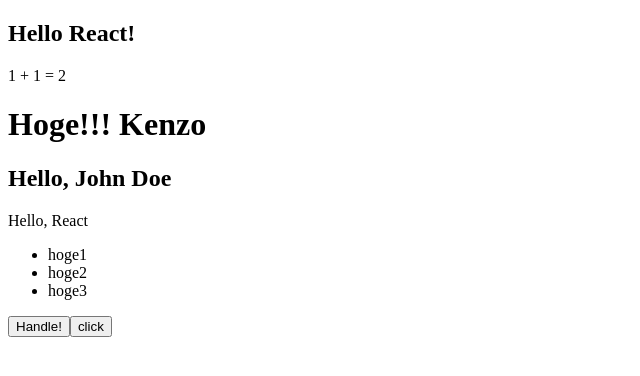
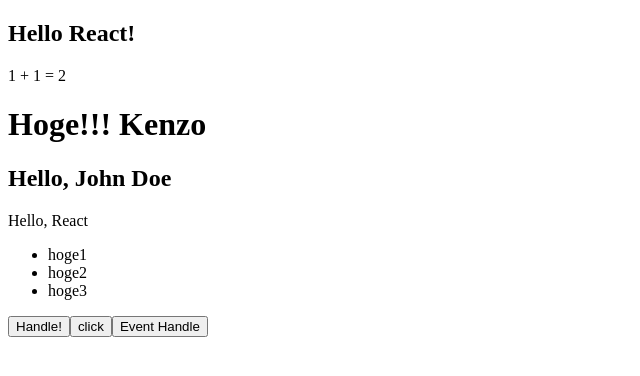
Before and after one commit to kenzo-tanaka/ReactSandbox, a React (Create React App) app: page / in a window 1280 px wide. Shown: the top 376 px of the page, without its empty margins (0-640 px from the left). Built offline with nearby package versions, Linux system fonts and the light colour scheme.

Commit message:
feat: add event handler having event

```diff
--- a/src/App.js
+++ b/src/App.js
@@ -46,6 +46,11 @@ function App() {
     console.log("clicked!");
   };
 
+  const eventHandle = (event) => {
+    event.preventDefault();
+    console.log("Hoge");
+  };
+
   return (
     <>
       <h2>Hello React!</h2>
@@ -58,6 +63,7 @@ function App() {
       <button onClick={handleClick}>Handle!</button>
       {/* 直接書く */}
       <button onClick={() => console.log("clicked!")}>click</button>
+      <button onClick={eventHandle}>Event Handle</button>
     </>
   );
 }
```
Also changed, not shown: 1 other file (tests, documents, lock files or other folders).
